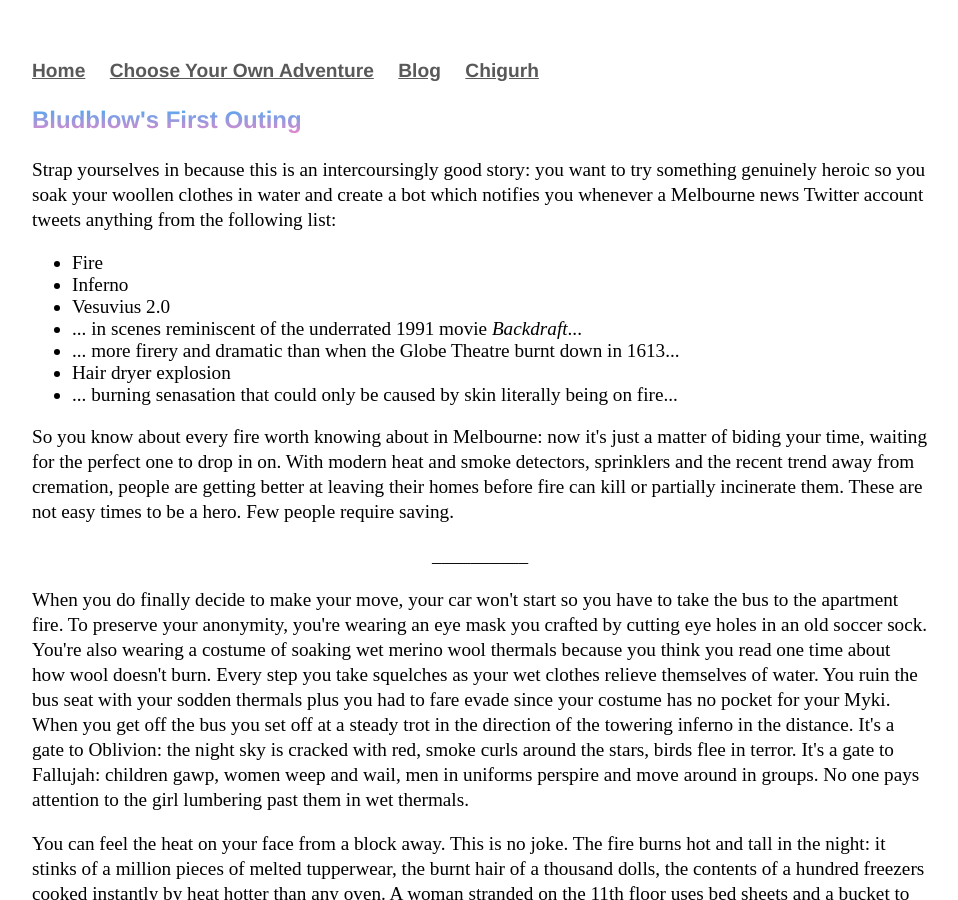
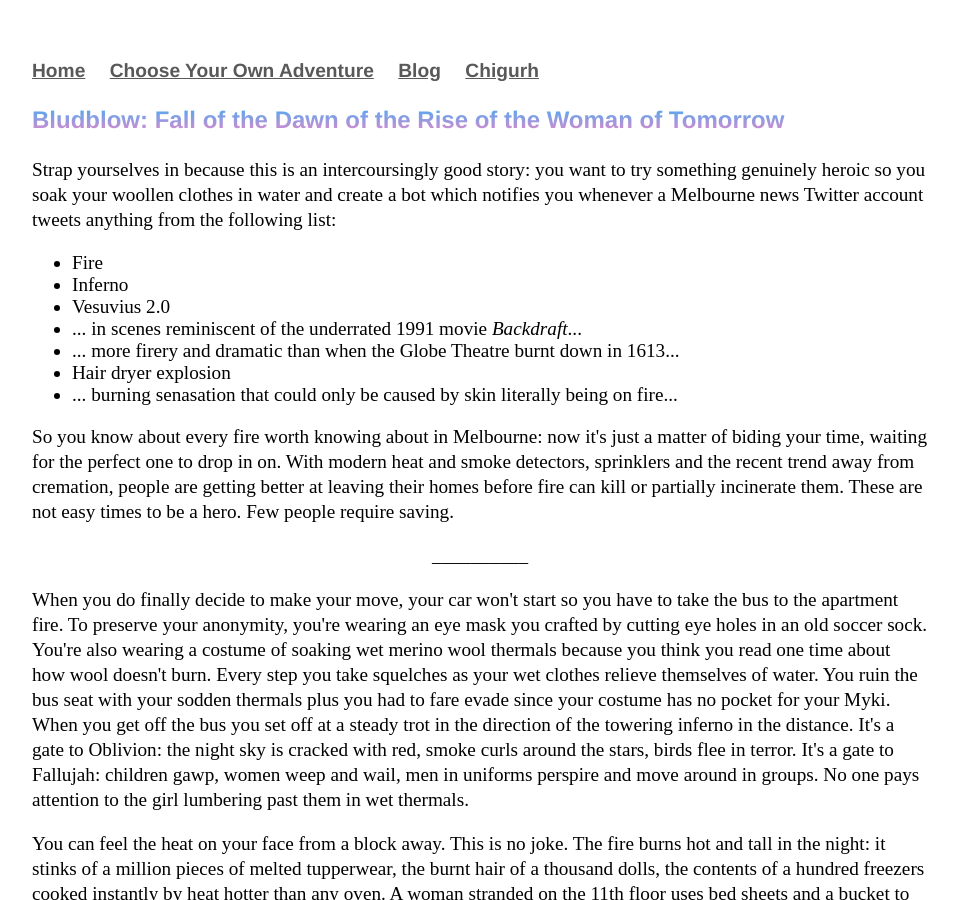
Before and after one commit to Pinelife/pinelife.github.io, a Jekyll site: the page built from Hellhole/Room9.html, in a window 1280 px wide and 900 px high. Shown: the whole window, without its empty margins (160-1118 px from the left). Built offline with Jekyll 4.4.1, drawn with Linux system fonts in a browser that asks for light colours.

Commit message:
Update Room9.html

```diff
--- a/Hellhole/Room9.html
+++ b/Hellhole/Room9.html
@@ -2,7 +2,7 @@
 layout: default
 title: Pinelife
 ---
-<h3>Bludblow's First Outing</h3>
+<h3>Bludblow: Fall of the Dawn of the Rise of the Woman of Tomorrow</h3>
 <p>Strap yourselves in because this is an intercoursingly good story: you want to try something genuinely heroic so you soak your
   woollen clothes in water and create a bot which notifies you whenever a Melbourne news Twitter
   account tweets anything from the following list:</p>
```
